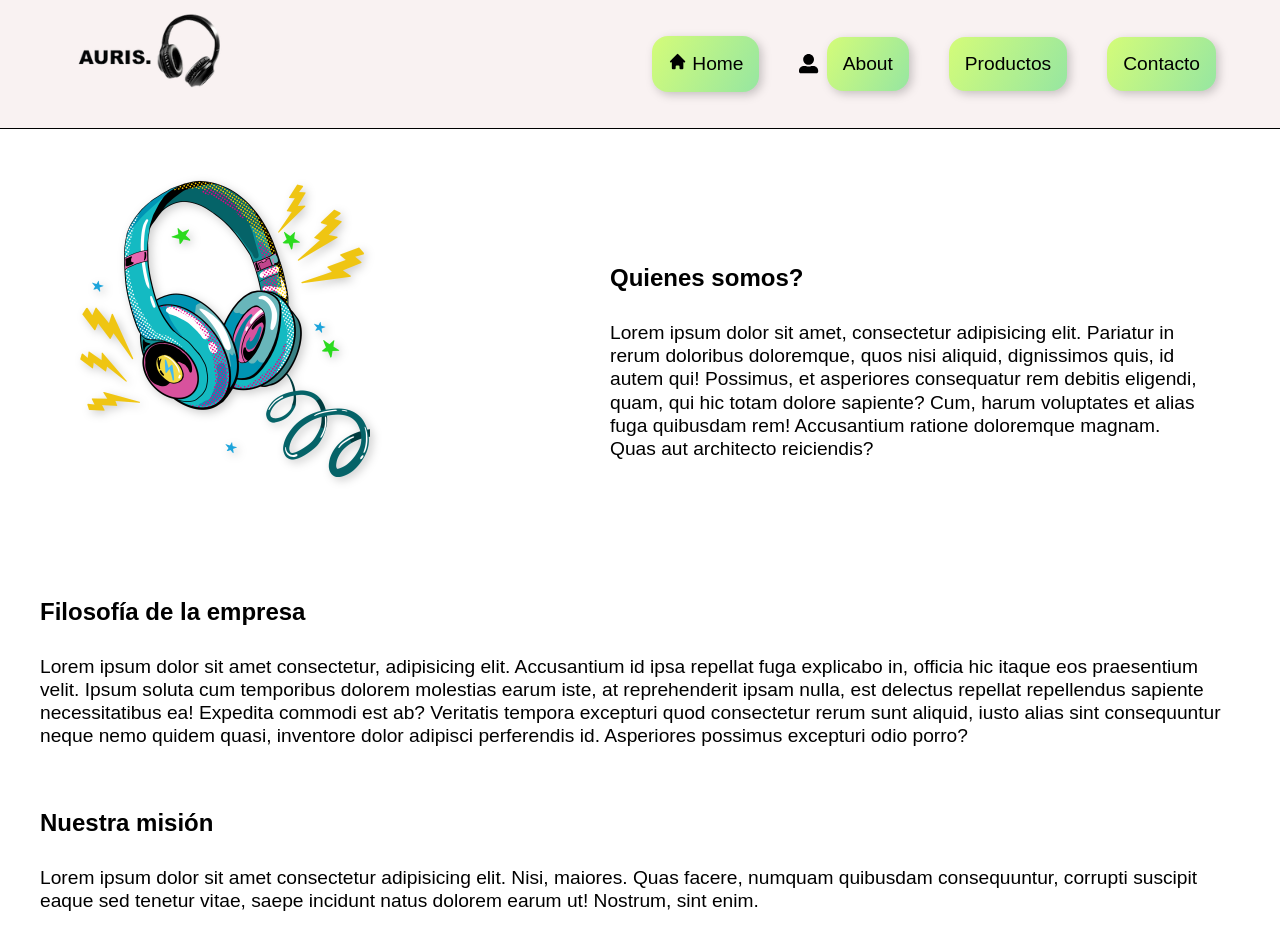
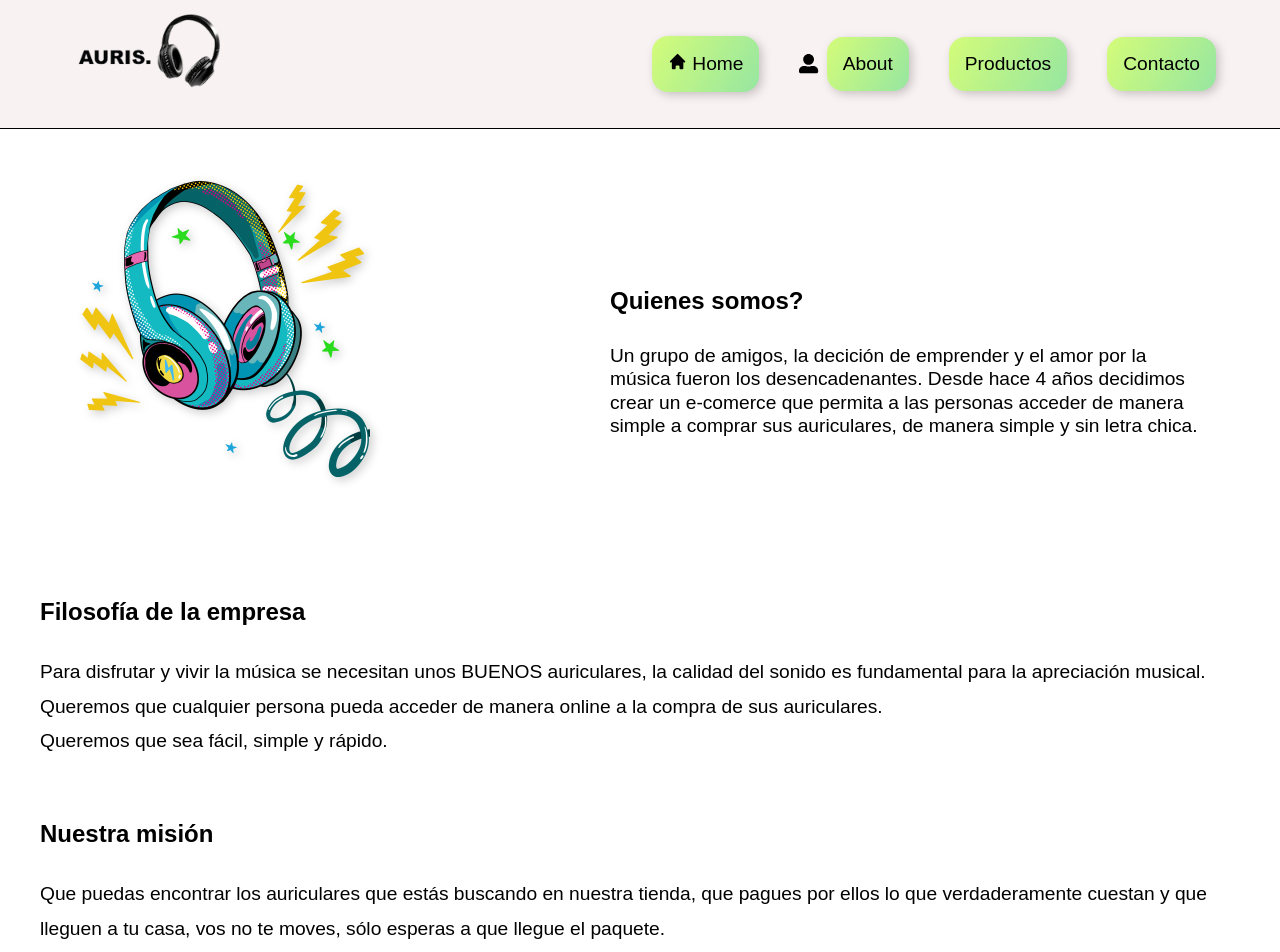
Before and after one commit to MicaBahurlet/CRUD-shoes, a React (Vite) app: page /about in a window 1280 px wide. Shown: the top 952 px of the page. Built offline with nearby package versions, Linux system fonts and the light colour scheme.

Commit message:
add page 404

```diff
--- a/src/pags/About/About.js
+++ b/src/pags/About/About.js
@@ -94,7 +94,7 @@ export const HistoriaAbout = styled.div`
     p{
         font-size: 1.2rem;
         font-family: var(--font-family);
-        line-height: 1.2;
+        line-height: 1.8;
     }
 
     @media (max-width: 968px) {
@@ -128,7 +128,7 @@ export const MisionAbout = styled.div`
     p{
         font-size: 1.2rem;
         font-family: var(--font-family);
-        line-height: 1.2;
+        line-height: 1.8;
     }
 
     @media (max-width: 968px) {
--- a/src/pags/About/About.jsx
+++ b/src/pags/About/About.jsx
@@ -27,7 +27,7 @@ function About() {
 
                             <AboutTextContainerStyles>
                                 <h2>Quienes somos?</h2>
-                                <p>Lorem ipsum dolor sit amet, consectetur adipisicing elit. Pariatur in rerum doloribus doloremque, quos nisi aliquid, dignissimos quis, id autem qui! Possimus, et asperiores consequatur rem debitis eligendi, quam, qui hic totam dolore sapiente? Cum, harum voluptates et alias fuga quibusdam rem! Accusantium ratione doloremque magnam. Quas aut architecto reiciendis?</p>
+                                <p>Un grupo de amigos, la decición de emprender y el amor por la música fueron los desencadenantes. Desde hace 4 años decidimos crear un e-comerce que permita a las personas acceder de manera simple a comprar sus auriculares, de manera simple y sin letra chica. </p>
                             </AboutTextContainerStyles>
 
                 </AboutContainer>
@@ -35,12 +35,16 @@ function About() {
 
                 <HistoriaAbout>
                     <h3>Filosofía de la empresa</h3>
-                    <p>Lorem ipsum dolor sit amet consectetur, adipisicing elit. Accusantium id ipsa repellat fuga explicabo in, officia hic itaque eos praesentium velit. Ipsum soluta cum temporibus dolorem molestias earum iste, at reprehenderit ipsam nulla, est delectus repellat repellendus sapiente necessitatibus ea! Expedita commodi est ab? Veritatis tempora excepturi quod consectetur rerum sunt aliquid, iusto alias sint consequuntur neque nemo quidem quasi, inventore dolor adipisci perferendis id. Asperiores possimus excepturi odio porro?</p>
+                    <p>Para disfrutar y vivir la música se necesitan unos BUENOS auriculares, la calidad del sonido es fundamental para la apreciación musical. Queremos que cualquier persona pueda acceder de manera online a la compra de sus auriculares.
+                        <br /> Queremos que sea fácil, simple y rápido.
+                    </p>
+
                 </HistoriaAbout>
 
                 <MisionAbout>
                     <h3>Nuestra misión</h3>
-                    <p>Lorem ipsum dolor sit amet consectetur adipisicing elit. Nisi, maiores. Quas facere, numquam quibusdam consequuntur, corrupti suscipit eaque sed tenetur vitae, saepe incidunt natus dolorem earum ut! Nostrum, sint enim.</p>
+                    <p>Que puedas encontrar los auriculares que estás buscando en nuestra tienda, que pagues por ellos lo que verdaderamente cuestan y que lleguen a tu casa, vos no te moves, sólo esperas a que llegue el paquete.
+                    </p>
                 </MisionAbout>
 
                 <Footer/>
--- a/src/pags/Products/Product.js
+++ b/src/pags/Products/Product.js
@@ -74,9 +74,6 @@ export const CardProducto = styled.div`
         text-align: center;
     }
 
-    &:hover {
-        transform: scale(1.1);
-    }
 
     img:hover {
         transform: scale(1.2);
--- a/src/pags/noPage/Nopage.js
+++ b/src/pags/noPage/Nopage.js
@@ -10,4 +10,25 @@ export const NoPage = styled.div`
     height: auto;
     max-width: 1200px;
     margin: 0 auto;
+
+    h2 {
+        font-family: var(--font-family);
+    }
+
+    p {
+        font-family: var(--font-family);
+    }
+
+    button {
+        background-image: linear-gradient(120deg, #d4fc79 0%, #96e6a1 100%);
+        border-radius: 10px;
+        padding: 1rem;
+        border: transparent;
+        margin-top: 2rem;
+        font-family: var(--font-family);
+        font-size: medium;
+        font-weight: bold;
+        cursor: pointer;
+        margin-bottom: 5rem;
+    }
 `;
--- a/src/pags/noPage/Nopage.jsx
+++ b/src/pags/noPage/Nopage.jsx
@@ -1,15 +1,29 @@
 import React from 'react'
 import { NoPage } from './Nopage'
+import Footer from '../../components/footer/Footer.jsx'
 
 
 export function Nopage() {
   return (
-    <NoPage>
-        <div>
-            <h2>Upss! página no encontrada.</h2>
-            <p>Lo sentimos, la página que estás buscando no existe. Verificá la barra de direcciones.</p>
-        </div>
-    </NoPage>
+    <div>
+      <NoPage>
+
+          <div>
+            <img src="./src/data/imgProducts/Error.png" alt=" error 404" />
+          </div>
+
+          <div>
+              <h2>Upss! esa página no existe.</h2>
+              <p>Lo sentimos, no hemos podido localizar la página que buscas, por favor, vuelve a intentarlo.</p>
+          </div>
+
+          <button onClick={() => window.location.href = "/"}>Volver a Home</button>
+
+
+      </NoPage>
+      <Footer></Footer>
+    </div>
+
   )
 }
 
```
Also changed, not shown: src/data/imgProducts/Error.png (added).
